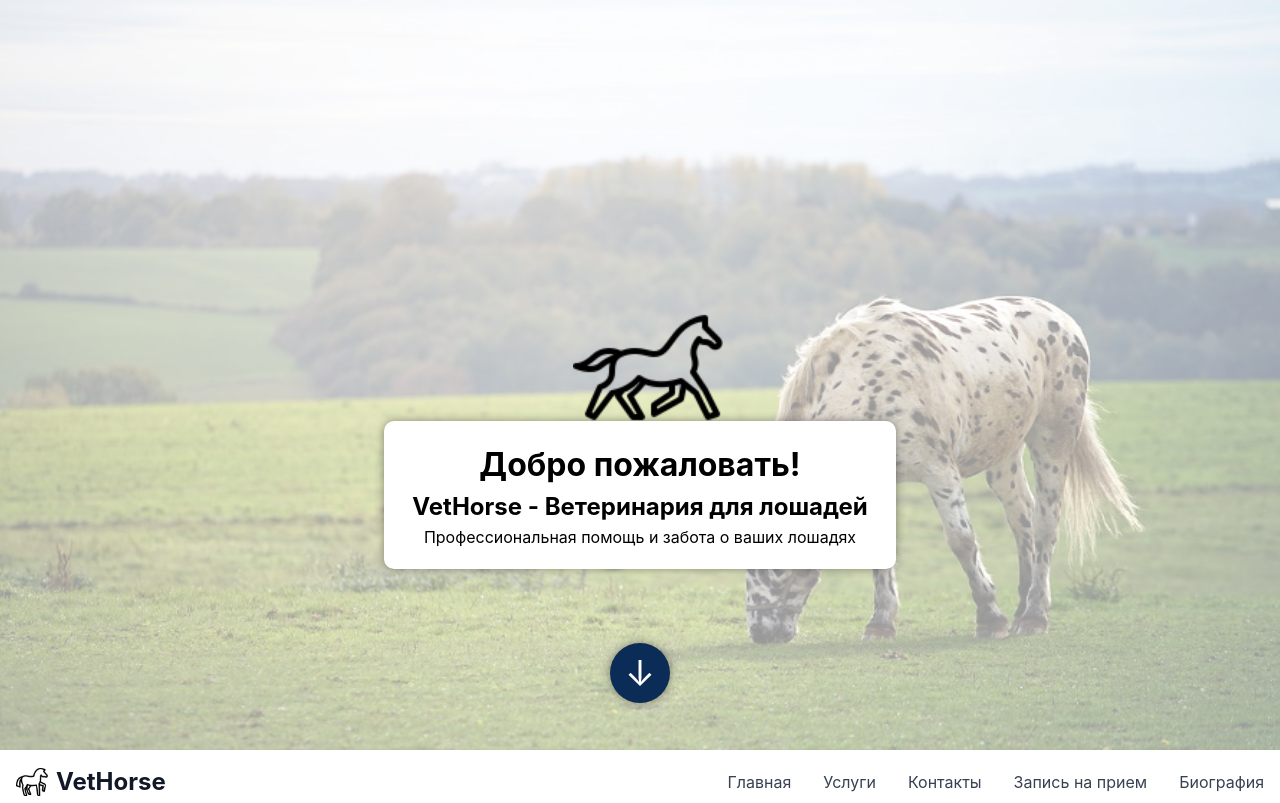
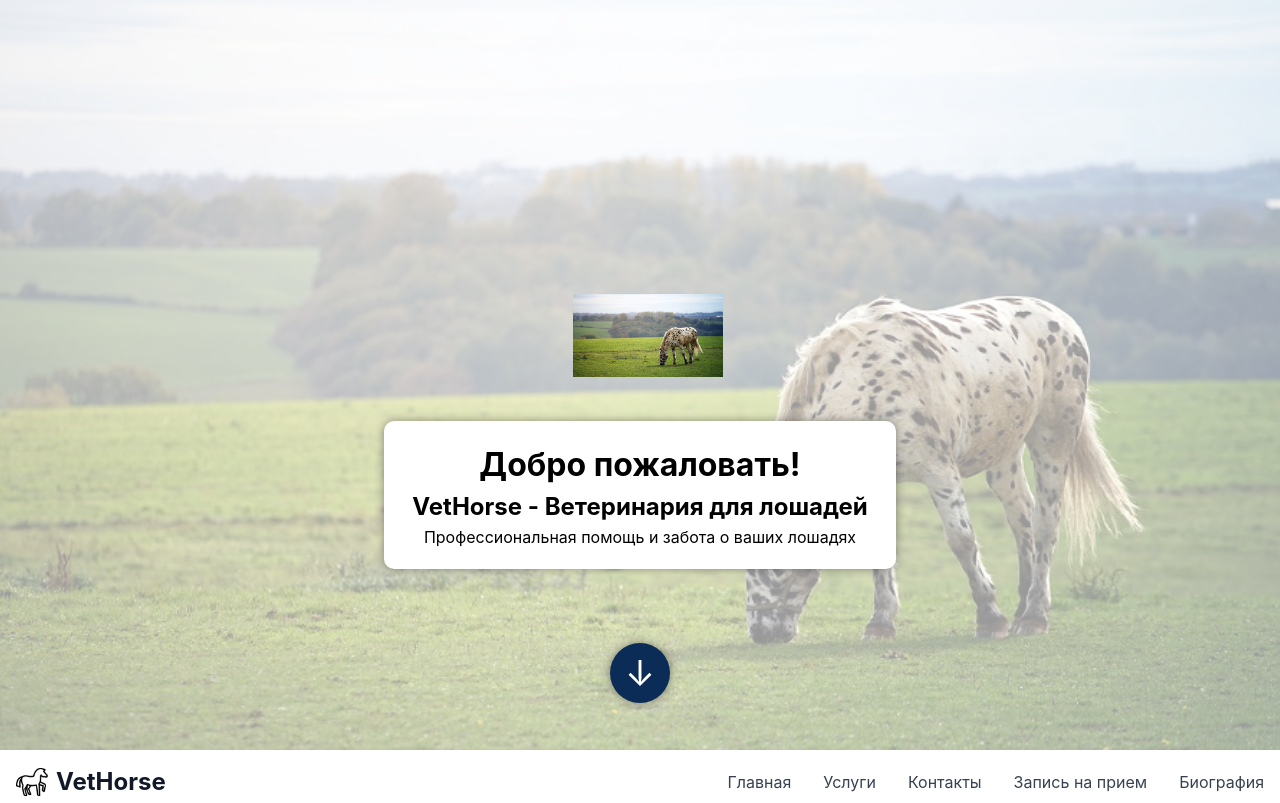
Before and after one commit to Allegroooooo/VetHorse, a plain HTML site: page index.html in a window 1280 px wide. Shown: the top 803 px of the page. Drawn offline with Linux system fonts and the light colour scheme; files whose address does not match are found by name.

Commit message:
Update index.html

```diff
--- a/index.html
+++ b/index.html
@@ -13,7 +13,7 @@
         <div class="header-image header-content">
             <div class="header-text">
                 <div class="logo-container">
-                    <img src="icons8-trotting-horse-100.png" alt="VetHorse Logo">
+                    <img src="C:\Users\admin\Desktop\testik\images\horse.jpg" alt="VetHorse Logo">
                 </div>
                 <h1>Добро пожаловать!</h1>
                 <h2>VetHorse - Ветеринария для лошадей</h2>
@@ -38,7 +38,6 @@
                         <path d="M9 20v-5"/>
                         <path d="M15 20v-5"/>
                         <path d="M12 20v-5"/>
-                    </svg>
                     <span class="hor" onclick="window.location.href='testik.html'">VetHorse</span>
                 </div>
                 <div class="nav-links" id="navLinks">
```
